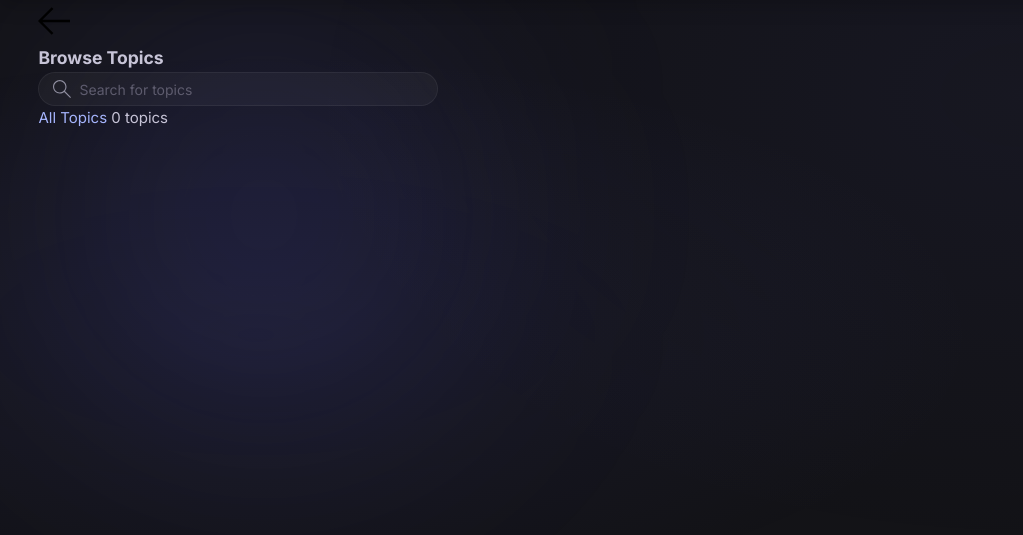
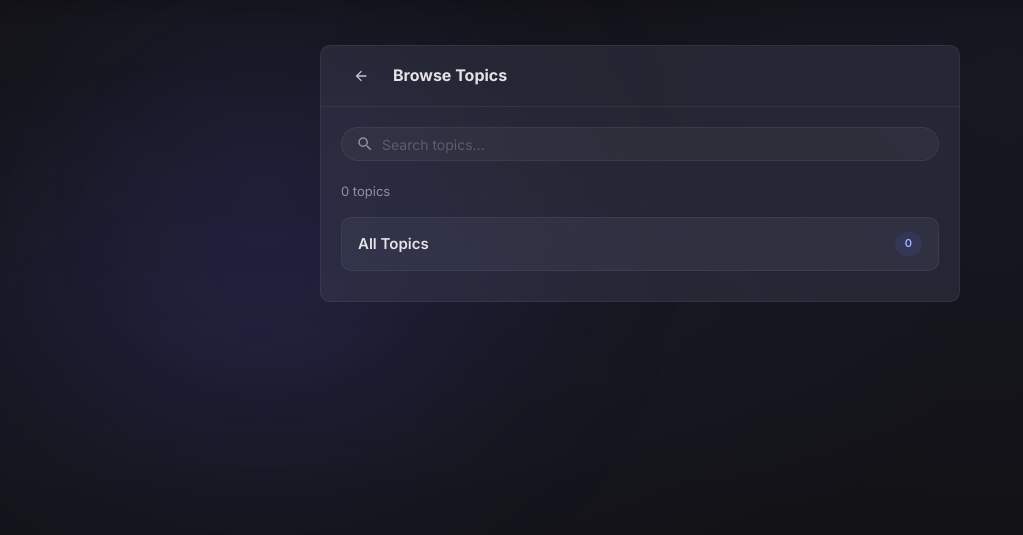
Before and after one commit to MachariaP/StudyBud, a Django app: page /topics/ in a window 1280 px wide. Shown: the part 65-600 px from the top of the page, without its empty margins (0-1023 px from the left). Run offline with Django 5.2, Linux system fonts and the light colour scheme; data that the repository does not hold is empty.

Commit message:
Redesign topics page with search, glass card layout, and room count badges

```diff
--- a/studybud/base/templates/base/topics.html
+++ b/studybud/base/templates/base/topics.html
@@ -1,56 +1,43 @@
 {% extends 'main.html' %}
 
 {% block content %}
-<main class="layout">
-  <div class="container">
-
-    <div class="layout__box">
-      <div class="layout__boxHeader">
-        <div class="layout__boxTitle">
-          <a href="{% url 'home' %}">
-            <svg version="1.1" xmlns="http://www.w3.org/2000/svg" width="32" height="32" viewBox="0 0 32 32">
-              <title>arrow-left</title>
-              <path d="M13.723 2.286l-13.723 13.714 13.719 13.714 1.616-1.611-10.96-10.96h27.625v-2.286h-27.625l10.965-10.965-1.616-1.607z"></path>
+<div class="container grid-center">
+  <div class="card" style="max-width: 64rem; width: 100%;">
+    <div class="card__header">
+      <a href="{% url 'home' %}" class="btn btn--ghost btn--sm">
+        <svg viewBox="0 0 24 24" fill="currentColor">
+          <path d="M20 11H7.83l5.59-5.59L12 4l-8 8 8 8 1.41-1.41L7.83 13H20v-2z"/>
         </svg>
       </a>
-          <h3>Browse Topics</h3>
-        </div>
+      <h3 style="font-size: 1.6rem; font-weight: 700; color: var(--text);">Browse Topics</h3>
     </div>
 
-      <div class="layout__body">
-        <form class="header__search" action="{% url 'topics' %}" method="GET">
+    <div class="card__body">
+      <form action="{% url 'topics' %}" method="GET" style="margin-bottom: 2rem;">
+        <div class="header__search" style="max-width: 100%;">
           <label>
-            <svg version="1.1" xmlns="http://www.w3.org/2000/svg" width="32" height="32" viewBox="0 0 32 32">
-              <title>search</title>
-              <path d="M32 30.586l-10.845-10.845c1.771-2.092 2.845-4.791 2.845-7.741 0-6.617-5.383-12-12-12s-12 5.383-12 12c0 6.617 5.383 12 12 12 2.949 0 5.649-1.074 7.741-2.845l10.845 10.845 1.414-1.414zM12 22c-5.514 0-10-4.486-10-10s4.486-10 10-10c5.514 0 10 4.486 10 10s-4.486 10-10 10z"></path>
+            <svg viewBox="0 0 24 24" fill="currentColor">
+              <path d="M15.5 14h-.79l-.28-.27A6.471 6.471 0 0 0 16 9.5 6.5 6.5 0 1 0 9.5 16c1.61 0 3.09-.59 4.23-1.57l.27.28v.79l5 4.99L20.49 19l-4.99-5zm-6 0C7.01 14 5 11.99 5 9.5S7.01 5 9.5 5 14 7.01 14 9.5 11.99 14 9.5 14z"/>
             </svg>
-            <input name="q" placeholder="Search for topics" />
+            <input name="q" placeholder="Search topics..." value="{{ request.GET.q }}" />
           </label>
+        </div>
       </form>
 
-        <div class="topics-page">
-          <div class="topics">
-            <div class="topics__list">
-              <div>
-                <a href="{% url 'home' %}">All Topics</a>
-                <span>{{topics.count}} topics</span>
-              </div>
+      <p style="color: var(--text-muted); margin-bottom: 1.5rem; font-size: 1.3rem;">{{topics.count}} topic{{topics.count|pluralize}}</p>
+
+      <a href="{% url 'home' %}" class="topic-card">
+        <span class="topic-card__name">All Topics</span>
+        <span class="topic-card__count">{{topics.count}}</span>
+      </a>
 
       {% for topic in topics %}
-              <div>
-                <a href="{% url 'home' %}?q={{topic.name}}">
-                  {{topic.name}}
+      <a href="{% url 'home' %}?q={{topic.name}}" class="topic-card">
+        <span class="topic-card__name">{{topic.name}}</span>
+        <span class="topic-card__count">{{topic.room_set.all.count}} room{{topic.room_set.all.count|pluralize}}</span>
       </a>
-                <span>{{topic.room_set.all.count}} rooms</span>
-              </div>
       {% endfor %}
     </div>
   </div>
 </div>
-
-      </div>
-    </div>
-
-  </div>
-</main>
 {% endblock %}
```
Lines whose indentation alone changed are shown as unchanged.
